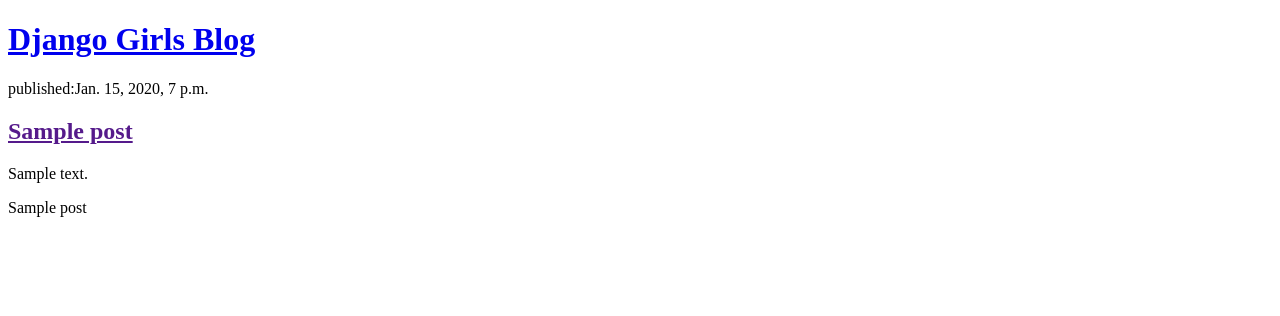
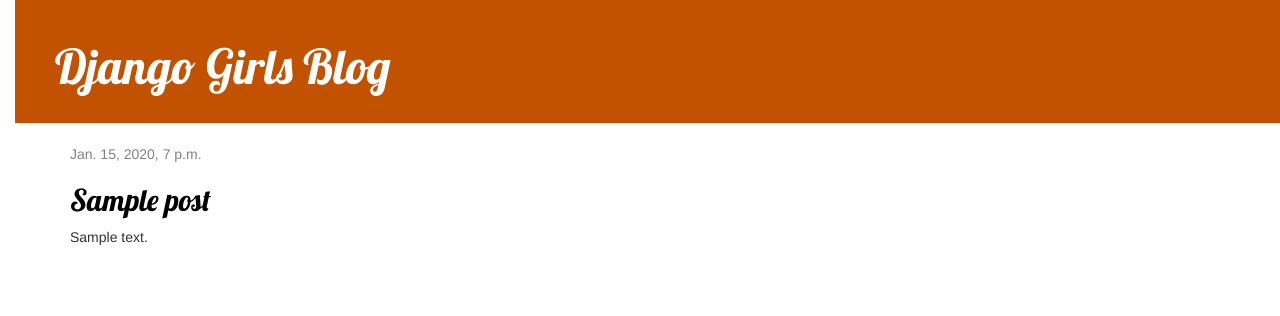
Before and after one commit to dstortosie/my-first-blog, a Django app: page / in a window 1280 px wide. Shown: the top 316 px of the page. Run offline with Django 3.2, Linux system fonts and the light colour scheme; tables that the repository leaves empty hold one stand-in row (values such as "Sample post"); some libraries are stand-ins or nearby versions.

Commit message:
Added view and template for detailed blog post as well as CSS for the site.

```diff
--- /dev/null
+++ b/blog/static/css/blog.css
@@ -0,0 +1,55 @@
+h1 a, h2 a {
+  color: #C25100;
+  font-family: 'Lobster';
+}
+
+body {
+  padding-left: 15px;
+}
+
+.page-header {
+    background-color: #C25100;
+    margin-top: 0;
+    padding: 20px 20px 20px 40px;
+}
+
+.page-header h1, .page-header h1 a, .page-header h1 a:visited, .page-header h1 a:active {
+    color: #ffffff;
+    font-size: 36pt;
+    text-decoration: none;
+}
+
+.content {
+    margin-left: 40px;
+}
+
+h1, h2, h3, h4 {
+    font-family: 'Lobster', cursive;
+}
+
+.date {
+    color: #828282;
+}
+
+.save {
+    float: right;
+}
+
+.post-form textarea, .post-form input {
+    width: 100%;
+}
+
+.top-menu, .top-menu:hover, .top-menu:visited {
+    color: #ffffff;
+    float: right;
+    font-size: 26pt;
+    margin-right: 20px;
+}
+
+.post {
+    margin-bottom: 70px;
+}
+
+.post h2 a, .post h2 a:visited {
+    color: #000000;
+}
--- /dev/null
+++ b/blog/templates/blog/base.html
@@ -0,0 +1,28 @@
+<!DOCTYPE html>
+{% load static %}
+<html lang="en" dir="ltr">
+  <head>
+    <meta charset="utf-8">
+    <title></title>
+    <link rel="stylesheet" href="//maxcdn.bootstrapcdn.com/bootstrap/3.2.0/css/bootstrap.min.css">
+    <link rel="stylesheet" href="//maxcdn.bootstrapcdn.com/bootstrap/3.2.0/css/bootstrap-theme.min.css">
+    <link href="//fonts.googleapis.com/css?family=Lobster&subset=latin,latin-ext" rel="stylesheet" type="text/css">
+    <link rel="stylesheet" href="{% static 'css/blog.css' %}">
+  </head>
+  <body>
+
+    <div class="page-header">
+        <h1><a href="/">Django Girls Blog</a></h1>
+    </div>
+
+    <div class="content container">
+      <div class="row">
+        <div class="col-md-8">
+          {% block content %}
+          {% endblock %}
+        </div>
+      </div>
+    </div>
+
+  </body>
+</html>
--- a/blog/templates/blog/post_list.html
+++ b/blog/templates/blog/post_list.html
@@ -1,23 +1,13 @@
-<!DOCTYPE html>
-<html lang="en" dir="ltr">
-  <head>
-    <meta charset="utf-8">
-    <title></title>
-  </head>
-  <body>
+{% extends 'blog/base.html' %}
 
-    <div>
-        <h1><a href="/">Django Girls Blog</a></h1>
-    </div>
-
-    {% for post in posts %}
-      <div>
-        <p>published:{{post.published_date}}</p>
-        <h2><a href="">{{post.title}}</a></h2>
-        <p>{{post.text|linebreaksbr}}</p>
+{% block content %}
+  {% for post in posts %}
+      <div class="post">
+          <div class="date">
+              {{post.published_date}}
+          </div>
+          <h2><a href="{% url 'post_detail' pk=post.pk %}">{{post.title}}</a></h2>
+          <p>{{post.text|linebreaksbr}}</p>
       </div>
-        {{post}}
-    {% endfor %}
-
-  </body>
-</html>
+  {% endfor %}
+{% endblock %}
--- a/blog/urls.py
+++ b/blog/urls.py
@@ -2,5 +2,6 @@ from django.urls import path
 from . import views
 
 urlpatterns =[
-    path('', views.post_list, name='post_list')
+    path('', views.post_list, name='post_list'),
+    path('post/<int:pk>/', views.post_detail, name='post_detail')
 ]
--- a/blog/views.py
+++ b/blog/views.py
@@ -1,4 +1,4 @@
-from django.shortcuts import render
+from django.shortcuts import render, get_object_or_404
 from django.utils import timezone
 from .models import Post
 
@@ -6,3 +6,7 @@ from .models import Post
 def post_list(request):
     posts=Post.objects.filter(published_date__lte=timezone.now()).order_by('published_date')
     return render(request, 'blog/post_list.html',{'posts':posts})
+
+def post_detail(request, pk):
+    post=get_object_or_404(Post, pk=pk)
+    return render(request, 'blog/post_detail.html',{'post':post})
```
Also changed, not shown: blog/templates/blog/post_detail.html (added, +13 -0 lines).
